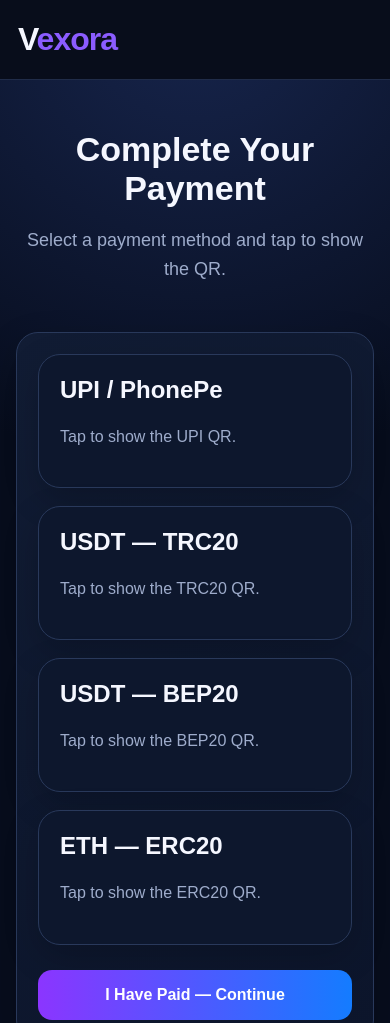
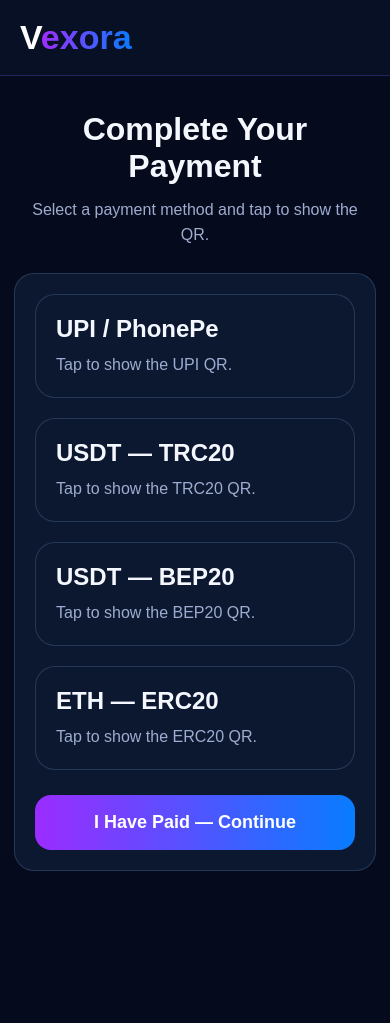
Before and after one commit to nipul830/Vexora, a website: page payment.html in a window 390 px wide. Shown: the top 1023 px of the page. After the commit the page ends 941 px from the top, so only its background shows below. Drawn offline with Linux system fonts and the light colour scheme.

Commit message:
Update payment.html

```diff
--- a/payment.html
+++ b/payment.html
@@ -5,9 +5,108 @@
   <meta name="viewport" content="width=device-width,initial-scale=1">
   <title>Vexora Payment</title>
 
-  <link rel="stylesheet" href="/styles.css">
+  <style>
+    *{
+      box-sizing:border-box;
+    }
 
-  <style>
+    html,body{
+      margin:0;
+      padding:0;
+      min-height:100%;
+      background:#050b1c !important;
+      color:#f4f7ff !important;
+      font-family:Arial,Helvetica,sans-serif;
+    }
+
+    body{
+      min-height:100vh;
+    }
+
+    .topbar{
+      width:100%;
+      padding:22px 32px;
+      background:#071025 !important;
+      border-bottom:1px solid rgba(139,92,255,.25);
+    }
+
+    .logo{
+      font-size:40px;
+      font-weight:800;
+      color:#fff !important;
+    }
+
+    .logo span{
+      background:linear-gradient(90deg,#a12cff,#087cff);
+      -webkit-background-clip:text;
+      background-clip:text;
+      color:transparent !important;
+    }
+
+    .container{
+      width:100%;
+      max-width:900px;
+      margin:0 auto;
+      padding:30px 18px 60px;
+    }
+
+    .hero-small{
+      text-align:center;
+      padding:20px 10px 30px;
+    }
+
+    .hero-small h1{
+      margin:0 0 12px;
+      color:#f5f7ff !important;
+      font-size:42px;
+      line-height:1.15;
+    }
+
+    .hero-small p{
+      margin:0;
+      color:#9eacd0 !important;
+      font-size:18px;
+      line-height:1.6;
+    }
+
+    .card{
+      background:#0c1830 !important;
+      color:#f4f7ff !important;
+      border:1px solid rgba(96,125,180,.30);
+      border-radius:24px;
+      padding:28px;
+      margin-bottom:20px;
+    }
+
+    .payment-method{
+      cursor:pointer;
+      transition:.2s ease;
+    }
+
+    .payment-method:hover{
+      border-color:rgba(139,92,255,.55);
+    }
+
+    .payment-method.active{
+      border-color:#8b5cff !important;
+      box-shadow:0 0 0 2px rgba(139,92,255,.25);
+    }
+
+    .payment-method h2{
+      margin:0 0 10px;
+      color:#f5f7ff !important;
+      font-size:28px;
+    }
+
+    .payment-method p{
+      margin:0;
+      color:#9eacd0 !important;
+      font-size:17px;
+      line-height:1.5;
+    }
+
+    /* QR */
+
     .qr-box{
       display:none;
       margin-top:20px;
@@ -24,33 +123,20 @@
       height:auto;
       display:block;
       margin:15px auto;
+      padding:0;
       border-radius:14px;
       background:#fff;
     }
 
-    .payment-method{
-      cursor:pointer;
-    }
+    /* ADDRESS */
 
-    .payment-method.active{
-      border-color:#8b5cff;
-      box-shadow:0 0 0 2px rgba(139,92,255,.25);
-    }
-
-    .continue-btn{
-      display:block;
-      text-align:center;
-      margin-top:25px;
-    }
-
-    /* ADDRESS */
     .payment-address{
       margin-top:15px;
       padding:14px;
       border:1px solid rgba(139,92,255,.35);
       border-radius:12px;
-      background:#080f21;
-      color:#dce5ff;
+      background:#070f22 !important;
+      color:#dce5ff !important;
       font-size:14px;
       line-height:1.5;
       word-break:break-all;
@@ -58,7 +144,14 @@
       text-align:left;
     }
 
-    /* QR KE NICHE BUTTONS */
+    .payment-note{
+      margin-top:10px;
+      color:#9eacd0 !important;
+      font-size:13px;
+    }
+
+    /* COPY + DOWNLOAD */
+
     .qr-actions{
       display:flex;
       justify-content:center;
@@ -84,13 +177,13 @@
     }
 
     .copy-btn{
-      background:linear-gradient(135deg,#8b2cff,#087cff);
-      color:#fff;
+      background:linear-gradient(135deg,#8b2cff,#087cff) !important;
+      color:#fff !important;
     }
 
     .download-btn{
-      background:#17243d;
-      color:#fff;
+      background:#17243d !important;
+      color:#fff !important;
       border:1px solid rgba(139,92,255,.45);
     }
 
@@ -104,18 +197,73 @@
       width:100%;
       min-height:20px;
       margin-top:4px;
-      color:#72f0a3;
+      color:#72f0a3 !important;
       font-size:13px;
       font-weight:600;
     }
 
-    .payment-note{
-      margin-top:10px;
-      color:#9eacd0;
-      font-size:13px;
+    /* CONTINUE */
+
+    .continue-btn{
+      display:block;
+      width:100%;
+      margin-top:25px;
+      padding:17px 20px;
+      text-align:center;
+      text-decoration:none;
+      border-radius:16px;
+      background:linear-gradient(90deg,#9b2cff,#087cff) !important;
+      color:#fff !important;
+      font-size:18px;
+      font-weight:700;
+      border:0;
     }
 
+    .continue-btn:active{
+      transform:scale(.98);
+    }
+
+    /* MOBILE */
+
     @media(max-width:520px){
+
+      .topbar{
+        padding:18px 20px;
+      }
+
+      .logo{
+        font-size:34px;
+      }
+
+      .container{
+        padding:20px 14px 50px;
+      }
+
+      .hero-small{
+        padding:15px 5px 25px;
+      }
+
+      .hero-small h1{
+        font-size:32px;
+      }
+
+      .hero-small p{
+        font-size:16px;
+      }
+
+      .card{
+        padding:20px;
+        border-radius:20px;
+      }
+
+      .payment-method h2{
+        font-size:24px;
+      }
+
+      .payment-method p{
+        font-size:16px;
+      }
+
       .qr-actions{
         flex-direction:column;
       }
@@ -123,6 +271,10 @@
       .copy-btn,
       .download-btn{
         width:100%;
+      }
+
+      .payment-address{
+        font-size:13px;
       }
     }
   </style>
@@ -143,8 +295,10 @@
 
   <section class="card">
 
-    <!-- UPI -->
+    <!-- ================= UPI ================= -->
+
     <div class="card payment-method" onclick="showQR('upi',this)">
+
       <h2>UPI / PhonePe</h2>
       <p>Tap to show the UPI QR.</p>
 
@@ -159,7 +313,7 @@
         </div>
 
         <img
-          src="/assets/upi-phonepe.jpg?v=3"
+          src="/assets/upi-phonepe.jpg?v=4"
           alt="UPI PhonePe QR"
         >
 
@@ -180,7 +334,10 @@
             ↓ Download QR
           </a>
 
-          <span id="upi-status" class="copy-status"></span>
+          <span
+            id="upi-status"
+            class="copy-status">
+          </span>
 
         </div>
 
@@ -188,8 +345,10 @@
     </div>
 
 
-    <!-- USDT TRC20 -->
+    <!-- ================= USDT TRC20 ================= -->
+
     <div class="card payment-method" onclick="showQR('trc20',this)">
+
       <h2>USDT — TRC20</h2>
       <p>Tap to show the TRC20 QR.</p>
 
@@ -204,7 +363,7 @@
         </div>
 
         <img
-          src="/assets/usdt-trc20.jpg?v=3"
+          src="/assets/usdt-trc20.jpg?v=4"
           alt="USDT TRC20 QR"
         >
 
@@ -225,7 +384,10 @@
             ↓ Download QR
           </a>
 
-          <span id="trc20-status" class="copy-status"></span>
+          <span
+            id="trc20-status"
+            class="copy-status">
+          </span>
 
         </div>
 
@@ -233,8 +395,10 @@
     </div>
 
 
-    <!-- USDT BEP20 -->
+    <!-- ================= USDT BEP20 ================= -->
+
     <div class="card payment-method" onclick="showQR('bep20',this)">
+
       <h2>USDT — BEP20</h2>
       <p>Tap to show the BEP20 QR.</p>
 
@@ -249,7 +413,7 @@
         </div>
 
         <img
-          src="/assets/usdt-bep20.jpg?v=3"
+          src="/assets/usdt-bep20.jpg?v=4"
           alt="USDT BEP20 QR"
         >
 
@@ -270,7 +434,10 @@
             ↓ Download QR
           </a>
 
-          <span id="bep20-status" class="copy-status"></span>
+          <span
+            id="bep20-status"
+            class="copy-status">
+          </span>
 
         </div>
 
@@ -278,8 +445,10 @@
     </div>
 
 
-    <!-- ETH ERC20 -->
+    <!-- ================= ETH ERC20 ================= -->
+
     <div class="card payment-method" onclick="showQR('eth',this)">
+
       <h2>ETH — ERC20</h2>
       <p>Tap to show the ERC20 QR.</p>
 
@@ -294,7 +463,7 @@
         </div>
 
         <img
-          src="/assets/eth-erc20.jpg?v=3"
+          src="/assets/eth-erc20.jpg?v=4"
           alt="ETH ERC20 QR"
         >
 
@@ -315,7 +484,10 @@
             ↓ Download QR
           </a>
 
-          <span id="eth-status" class="copy-status"></span>
+          <span
+            id="eth-status"
+            class="copy-status">
+          </span>
 
         </div>
 
@@ -323,8 +495,11 @@
     </div>
 
 
-    <!-- CONTINUE -->
-    <a class="btn continue-btn" href="/submit">
+    <!-- ================= CONTINUE ================= -->
+
+    <a
+      class="continue-btn"
+      href="/submit">
       I Have Paid — Continue
     </a>
 
@@ -335,15 +510,21 @@
 
 <script>
 
+/* ================= SHOW QR ================= */
+
 function showQR(id, el) {
 
-  document.querySelectorAll(".qr-box").forEach(function(box) {
-    box.classList.remove("show");
-  });
+  document
+    .querySelectorAll(".qr-box")
+    .forEach(function(box) {
+      box.classList.remove("show");
+    });
 
-  document.querySelectorAll(".payment-method").forEach(function(card) {
-    card.classList.remove("active");
-  });
+  document
+    .querySelectorAll(".payment-method")
+    .forEach(function(card) {
+      card.classList.remove("active");
+    });
 
   var selected = document.getElementById(id);
 
@@ -355,50 +536,71 @@ function showQR(id, el) {
 }
 
 
+/* ================= COPY ADDRESS ================= */
+
 function copyAddress(event, elementId, statusId) {
 
   event.stopPropagation();
 
-  var element = document.getElementById(elementId);
-  var status = document.getElementById(statusId);
+  var element =
+    document.getElementById(elementId);
 
-  if (!element) return;
+  var status =
+    document.getElementById(statusId);
 
-  var text = element.innerText.trim();
+  if (!element) {
+    return;
+  }
+
+  var text =
+    element.innerText.trim();
 
   function copied() {
 
     if (status) {
-      status.textContent = "✓ Copied!";
+
+      status.textContent =
+        "✓ Copied!";
 
       setTimeout(function() {
+
         status.textContent = "";
-      }, 2000);
+
+      },2000);
     }
   }
 
-  if (navigator.clipboard && window.isSecureContext) {
+  if (
+    navigator.clipboard &&
+    window.isSecureContext
+  ) {
 
     navigator.clipboard
       .writeText(text)
       .then(copied)
       .catch(function() {
-        fallbackCopy(text, copied);
+
+        fallbackCopy(text,copied);
+
       });
 
   } else {
 
-    fallbackCopy(text, copied);
+    fallbackCopy(text,copied);
 
   }
 }
 
 
-function fallbackCopy(text, callback) {
+/* ================= FALLBACK COPY ================= */
 
-  var textarea = document.createElement("textarea");
+function fallbackCopy(text,callback) {
+
+  var textarea =
+    document.createElement("textarea");
 
   textarea.value = text;
+
   textarea.style.position = "fixed";
   textarea.style.left = "-9999px";
   textarea.style.top = "0";
@@ -409,10 +611,17 @@ function fallbackCopy(text, callback) {
   textarea.select();
 
   try {
+
     document.execCommand("copy");
+
     callback();
-  } catch (e) {
-    alert("Address copy nahi hua. Address ko long press karke copy karein.");
+
+  } catch(e) {
+
+    alert(
+      "Address copy nahi hua. Address ko long press karke copy karein."
+    );
+
   }
 
   document.body.removeChild(textarea);
```
